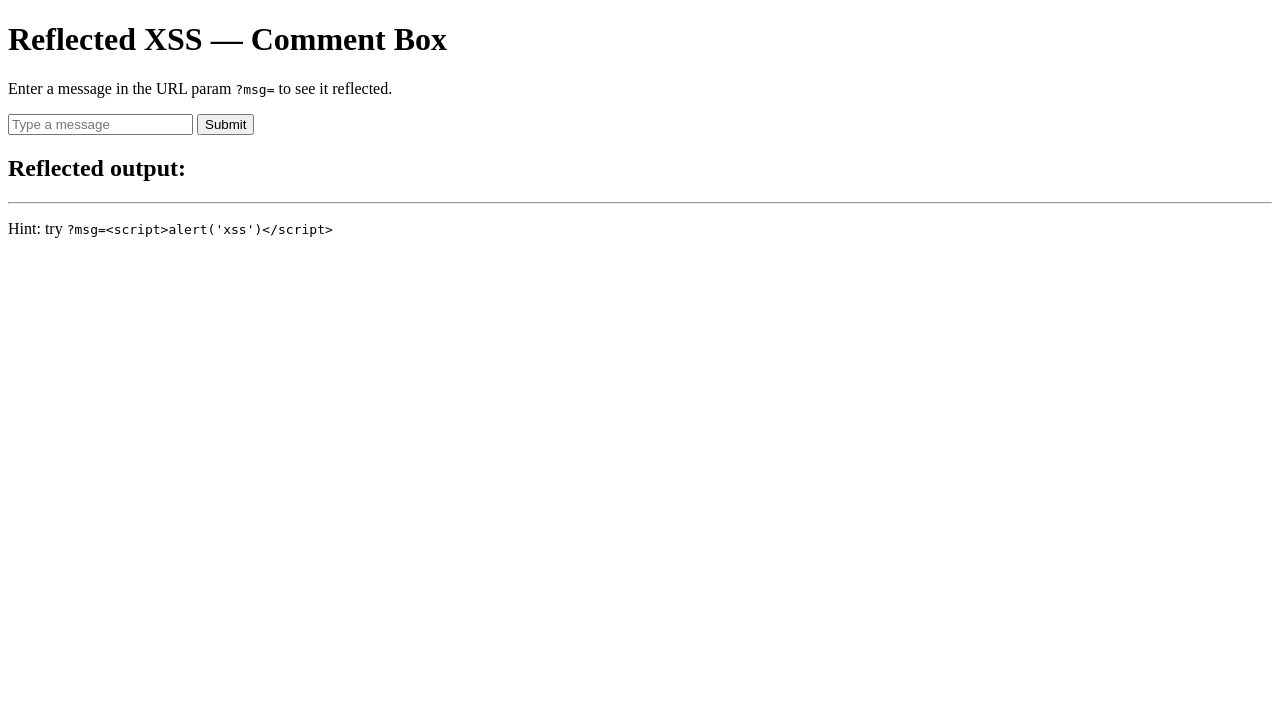
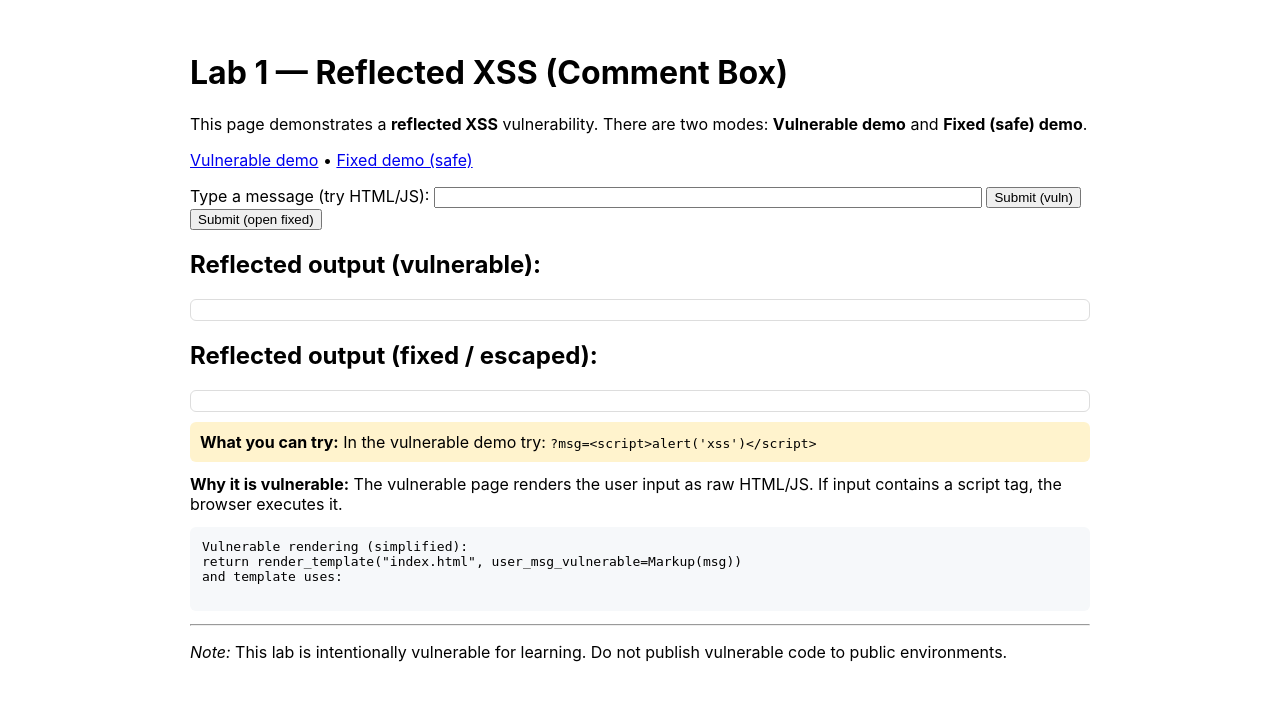
Before and after one commit to BeingMudita/The-Breach-Room, a Flask app: page / in a window 1280 px wide. Shown: the top 701 px of the page. Run offline with Flask 3, Linux system fonts and the light colour scheme.

Commit message:
`ajj ka phela commit`

```diff
--- a/labs/lab1_xss/app.py
+++ b/labs/lab1_xss/app.py
@@ -1,15 +1,31 @@
 # labs/lab1_xss/app.py
 from flask import Flask, request, render_template
 from markupsafe import Markup
+import html
 
 app = Flask(__name__)
 
 @app.route("/", methods=["GET"])
 def index():
-    # naive: take ?msg and display without escaping -> reflected XSS
+    """
+    Vulnerable page: intentionally reflects the ?msg= parameter into the page unsafely.
+    This demonstrates reflected XSS.
+    """
     msg = request.args.get("msg", "")
-    # intentionally vulnerable: Markup() used to simulate unsafe rendering for learning
-    return render_template("index.html", user_msg=Markup(msg))
+    # intentionally vulnerable rendering using Markup in vulnerable route (kept for learning)
+    return render_template("index.html", user_msg_vulnerable=Markup(msg), user_msg_safe="", mode="vuln")
+
+@app.route("/fixed", methods=["GET"])
+def fixed():
+    """
+    Fixed page: same UI but the message is escaped on render (no raw HTML execution).
+    Demonstrates how escaping prevents XSS.
+    """
+    msg = request.args.get("msg", "")
+    # escape input using html.escape or let Jinja autoescape by passing raw string
+    safe_msg = html.escape(msg)
+    # pass the safe string to the template; do NOT mark it as safe
+    return render_template("index.html", user_msg_vulnerable="", user_msg_safe=safe_msg, mode="fixed")
 
 if __name__ == "__main__":
     app.run(host="0.0.0.0", port=5000)
--- a/labs/lab1_xss/templates/index.html
+++ b/labs/lab1_xss/templates/index.html
@@ -1,22 +1,76 @@
 <!doctype html>
 <html>
-  <head><meta charset="utf-8"><title>Lab 1 — Reflected XSS</title></head>
+  <head>
+    <meta charset="utf-8">
+    <title>Lab 1 — Reflected XSS</title>
+    <style>
+      body{font-family:Inter, Arial;max-width:900px;margin:24px auto;padding:8px}
+      pre{background:#f6f8fa;padding:12px;border-radius:6px;overflow:auto}
+      .hint{background:#fff3cd;padding:10px;border-radius:6px;margin-top:10px}
+      .ok{background:#e6ffed;padding:10px;border-radius:6px;margin-top:10px}
+    </style>
+  </head>
   <body>
-    <h1>Reflected XSS — Comment Box</h1>
-    <p>Enter a message in the URL param <code>?msg=</code> to see it reflected.</p>
+    <h1>Lab 1 — Reflected XSS (Comment Box)</h1>
+
+    <p>
+      This page demonstrates a <strong>reflected XSS</strong> vulnerability. There are two modes:
+      <strong>Vulnerable demo</strong> and <strong>Fixed (safe) demo</strong>.
+    </p>
+
+    <p>
+      <a href="/">Vulnerable demo</a> • <a href="/fixed">Fixed demo (safe)</a>
+    </p>
 
     <form action="/" method="get">
-      <input type="text" name="msg" placeholder="Type a message">
-      <button type="submit">Submit</button>
+      <label>Type a message (try HTML/JS): <input type="text" name="msg" style="width:60%" /></label>
+      <button type="submit">Submit (vuln)</button>
+      &nbsp;
+      <button type="button" onclick="location.href='/fixed?msg='+encodeURIComponent(document.querySelector('[name=msg]').value)">
+        Submit (open fixed)
+      </button>
     </form>
 
-    <h2>Reflected output:</h2>
-    <div id="output">
+    <h2>Reflected output (vulnerable):</h2>
+    <div id="output-vuln" style="border:1px solid #ddd;padding:10px;border-radius:6px;">
       <!-- intentionally vulnerable rendering -->
-      {{ user_msg|safe }}
+      {{ user_msg_vulnerable|safe }}
     </div>
 
+    <h2>Reflected output (fixed / escaped):</h2>
+    <div id="output-fixed" style="border:1px solid #ddd;padding:10px;border-radius:6px;">
+      {{ user_msg_safe }}
+    </div>
+
+    {% if mode == "vuln" %}
+      <div class="hint">
+        <strong>What you can try:</strong> In the vulnerable demo try:
+        <code>?msg=&lt;script&gt;alert('xss')&lt;/script&gt;</code>
+      </div>
+      <div style="margin-top:12px">
+        <strong>Why it is vulnerable:</strong> The vulnerable page renders the user input as raw HTML/JS. If input contains a script tag, the browser executes it.
+      </div>
+      <pre>
+Vulnerable rendering (simplified):
+return render_template("index.html", user_msg_vulnerable=Markup(msg))
+and template uses: {{ user_msg_vulnerable|safe }}
+      </pre>
+    {% else %}
+      <div class="ok">
+        <strong>Fixed behavior:</strong> The input is shown but escaped — browser will not execute scripts.
+      </div>
+      <div style="margin-top:12px">
+        <strong>How the fix works:</strong> escape user input (e.g., <code>html.escape()</code>) or rely on automatic template escaping. Do not render untrusted strings as raw HTML.
+      </div>
+      <pre>
+Fixed rendering (simplified):
+safe_msg = html.escape(msg)
+return render_template("index.html", user_msg_safe=safe_msg)
+and template uses: {{ user_msg_safe }}
+      </pre>
+    {% endif %}
+
     <hr/>
-    <p>Hint: try <code>?msg=&lt;script&gt;alert('xss')&lt;/script&gt;</code></p>
+    <p><em>Note:</em> This lab is intentionally vulnerable for learning. Do not publish vulnerable code to public environments.</p>
   </body>
 </html>
```
Also changed, not shown: backend/app/labs_config.py (+16 -6 lines), frontend/src/pages/LabView.jsx (+33 -15 lines), labs/lab2_sqli/app.py (+32 -6 lines), labs/lab2_sqli/templates/index.html (+51 -4 lines).
